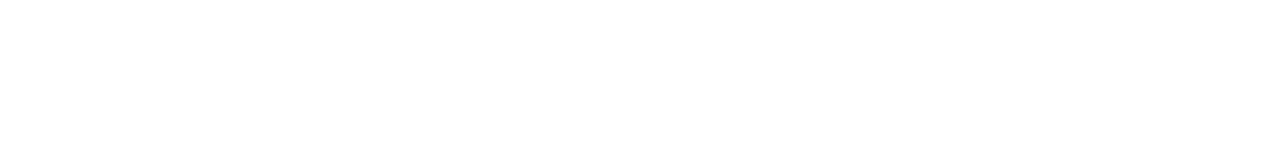
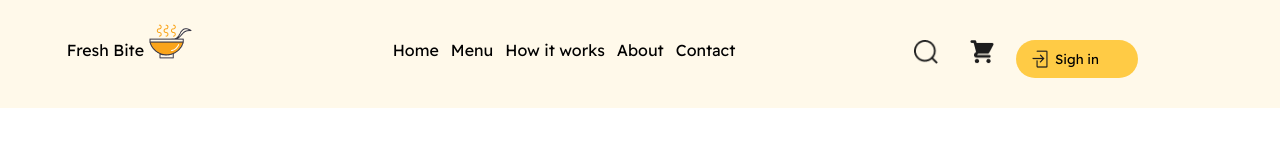
Before and after one commit to AnaraSaga/FreshBiteFigma, a plain HTML site: page index.html in a window 1280 px wide. Drawn offline with Linux system fonts and the light colour scheme.

Commit message:
fotos added, header done

```diff
--- a/index.html
+++ b/index.html
@@ -3,13 +3,45 @@
 <head>
     <meta charset="UTF-8">
     <meta name="viewport" content="width=device-width, initial-scale=1.0">
+    <link rel="preconnect" href="https://fonts.googleapis.com">
+    <link rel="preconnect" href="https://fonts.gstatic.com" crossorigin>
+    <link href="https://fonts.googleapis.com/css2?family=Readex+Pro:wght@400;500;700&display=swap" rel="stylesheet">
     <link rel="stylesheet" href="style.css">
     <title>Fresh Bite</title>
 </head>
 <body>
     <header>
+        <div class="header_left">
+            <p>Fresh Bite</p>
+            <img src="img/svg/food 2.png" alt="food">
+        </div>
+        <div class="header_right">
+            <ul>
+                <li>Home</li>
+                <li>Menu</li>
+                <li>How it works</li>
+                <li>About</li>
+                <li>Contact</li>
+            </ul>
+            <ul>
+                <img src="img/svg/Group.png" alt="search">
+                <img src="img/svg/heroicons-solid_shopping-cart.png" alt="cart">
+                <div class="btn1">
+                    <button type="button" class="btn_yellow">Sigh in</button>
+                    <img src="img/svg/clarity_sign-in-line.png" alt="sign in">
+                </div>
+            </ul>
+        </div>
+    </header>
 
-    </header>
+    <!-- <main>
+        <div class="container">
+            <h1>Be The Fastest In <br>Delivery Your <span>Food</span></h1>
+            <p>Lorem ipsum dolor sit amet consectetur adipisicing elit. Voluptatem libero ullam tempora</p>
+            <input type="button" name="Get Started" class="btn"
+                placeholder="Get Started">
+        </div>
+    </main> -->
 
 </body>
 </html>
--- a/style.css
+++ b/style.css
@@ -0,0 +1,72 @@
+* {
+    margin: 0;
+    padding: 0;
+    font-family: 'Readex Pro', sans-serif;
+    box-sizing: border-box;
+}
+
+.btn_yellow {
+    width: 122px;
+    height: 38px;
+    background-color: #FFCB45;
+    border-radius:50px;
+    border: none;
+}
+
+/* Header */
+header {
+    width: 100%;
+    height: 108px;
+    padding: 40px 0;
+    background-color: #FFF9EA;
+    display: flex;
+    justify-content: space-around;
+    align-content: center;
+    gap: 40px;
+
+    position: fixed;
+}
+
+.header_left {
+    display: flex;
+    align-content: center;
+    position: relative;
+}
+
+.header_left img {
+    position: absolute;
+    top: -22px;
+    left: 80px;
+    width: 47px;
+    height: 47px;
+}
+
+.header_right {
+    width: 70%;
+    display: flex;
+    justify-content: space-around;
+    gap: 18px;
+}
+
+.header_right>ul {
+    display: flex;
+    gap: 12px;
+    flex-direction: row;
+    list-style-type: none;
+}
+
+.header_right > ul > img {
+    width: 24px;
+    height: 24px;
+    margin: 0 10px;
+}
+
+.btn1 {
+    position: relative;
+}
+
+.btn1 > img {
+    position: absolute;
+    top: 10px;
+    left: 16px;
+}
```
Also changed, not shown: img/svg/Group.png (added), img/svg/clarity_sign-in-line.png (added), img/svg/food 2.png (added), img/svg/heroicons-solid_shopping-cart.png (added).
